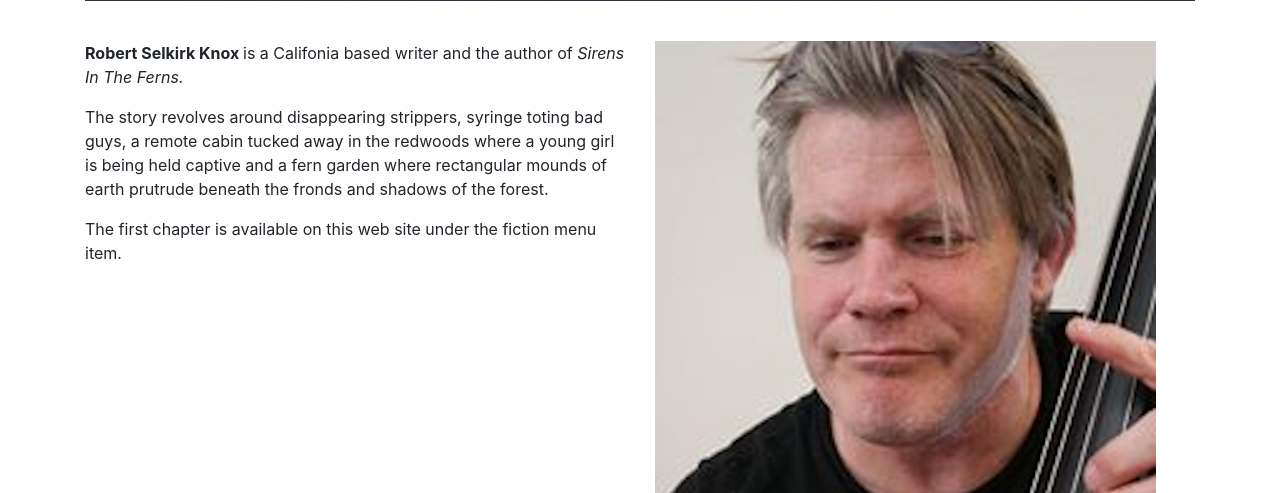
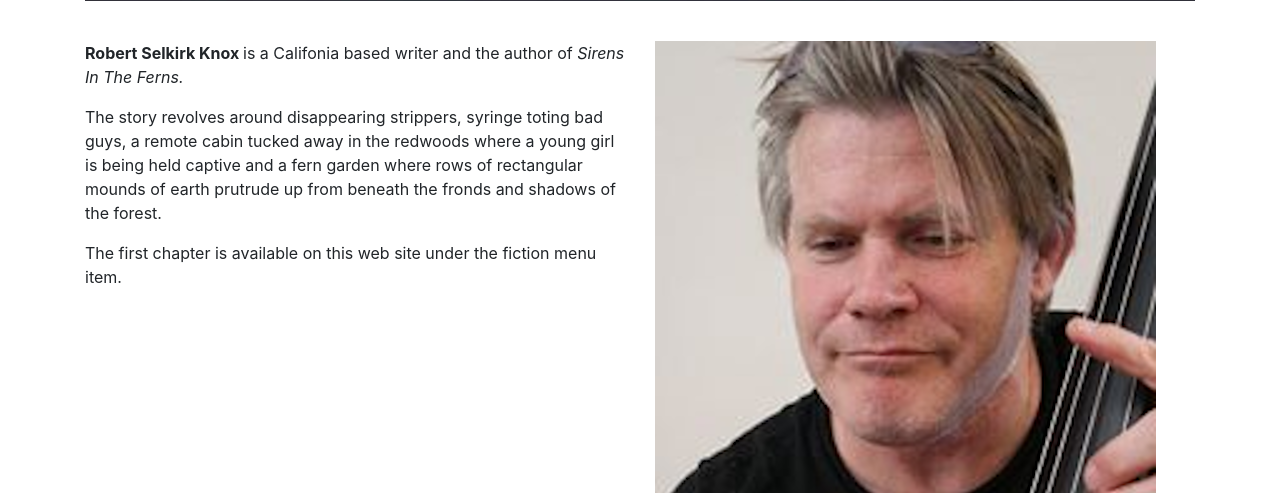
Before and after one commit to robertknox/hem, a Django app: page /author1/ in a window 1280 px wide. Shown: the part 562-1055 px from the top of the page. Run offline with Django 3.2, Linux system fonts and the light colour scheme; some libraries are stand-ins or nearby versions.

Commit message:
fixed text describing graves

```diff
--- a/author_site/author1/templates/author1/index.html
+++ b/author_site/author1/templates/author1/index.html
@@ -53,8 +53,8 @@
 
             <p>
                 The story revolves around disappearing strippers, syringe toting bad guys, a remote cabin tucked away
-                in the redwoods where a young girl is being held captive and a fern garden where rectangular mounds of
-                earth prutrude beneath the fronds and shadows of the forest.
+                in the redwoods where a young girl is being held captive and a fern garden where rows of rectangular
+                mounds of earth prutrude up from beneath the fronds and shadows of the forest.
             </p>
             <p>
                 The first chapter is available on this web site under the fiction menu item.
```
